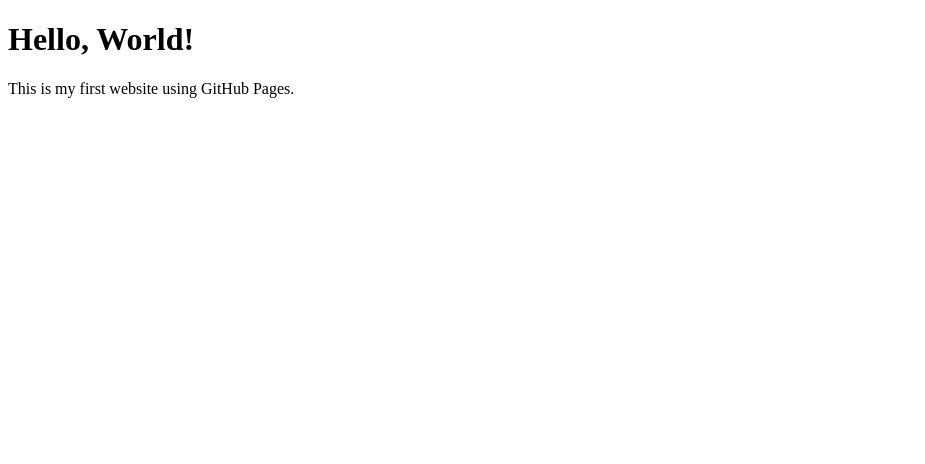
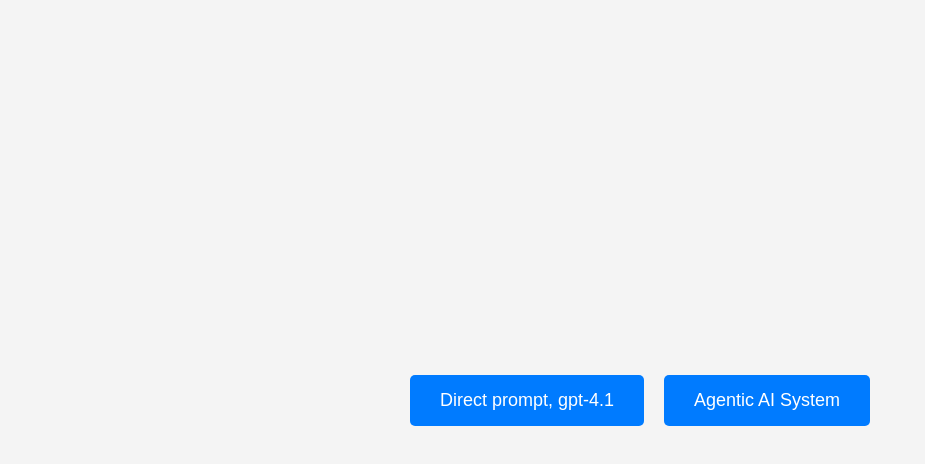
Before and after one commit to sonic160/fmea_examples, a plain HTML site: page index.html in a window 1280 px wide. Shown: the whole page, without its empty margins (0-925 px from the left). Drawn offline with Linux system fonts and the light colour scheme.

Commit message:
Update index.html

```diff
--- a/index.html
+++ b/index.html
@@ -3,10 +3,48 @@
 <head>
     <meta charset="UTF-8">
     <meta name="viewport" content="width=device-width, initial-scale=1.0">
-    <title>My GitHub Pages Site</title>
+    <title>AI System Types</title>
+    <style>
+        body {
+            font-family: Arial, sans-serif;
+            display: flex;
+            flex-direction: column;
+            justify-content: center;
+            align-items: center;
+            height: 100vh;
+            margin: 0;
+            background-color: #f4f4f4;
+        }
+
+        .button-container {
+            display: flex;
+            gap: 20px;
+        }
+
+        .button {
+            padding: 15px 30px;
+            font-size: 18px;
+            text-decoration: none;
+            color: white;
+            background-color: #007BFF;
+            border: none;
+            border-radius: 5px;
+            cursor: pointer;
+            transition: background-color 0.3s ease;
+        }
+
+        .button:hover {
+            background-color: #0056b3;
+        }
+    </style>
 </head>
 <body>
-    <h1>Hello, World!</h1>
-    <p>This is my first website using GitHub Pages.</p>
+
+    <div class="button-container">
+        <a href="gpt-4.1.md" class="button">Direct prompt, gpt-4.1</a>
+
+        <button class="button">Agentic AI System</button>
+    </div>
+
 </body>
 </html>
```
